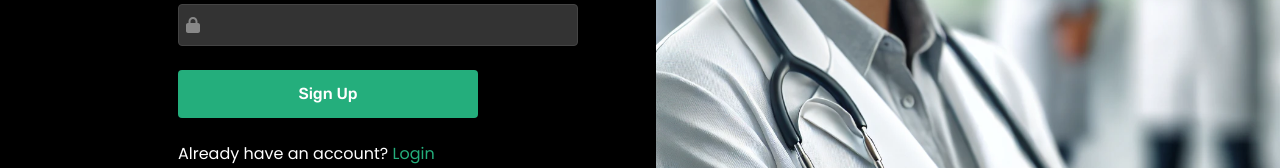
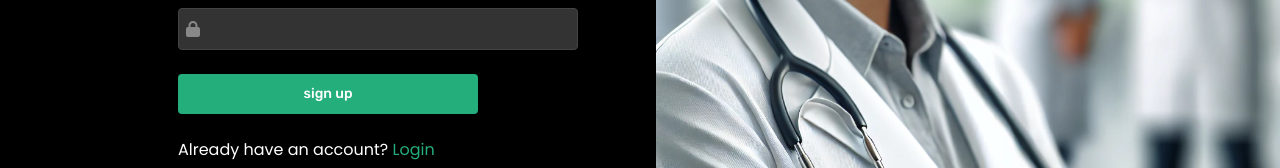
Before and after one commit to CHEGEBB/healthmasterv2, a Next.js app: page / in a window 1280 px wide. Shown: the part 360-528 px from the top of the page. Built offline with nearby package versions, Linux system fonts and the light colour scheme.

Commit message:
feat: Add lazy loading for images and update npm dependencies

```diff
--- a/app/page.jsx
+++ b/app/page.jsx
@@ -4,6 +4,7 @@
 import { FontAwesomeIcon } from "@fortawesome/react-fontawesome";
 import { faEnvelope, faLock, faUser } from "@fortawesome/free-solid-svg-icons";
 import "../sass/auth.scss";
+import { Button, Input } from "@/components/ui/button"
 
 export default function Home() {
   const [focusedInput, setFocusedInput] = useState(null);
@@ -69,9 +70,9 @@
             </div>
           </div>
           <div className="form-group">
-            <button type="submit" className="btn btn-primary">
-              Sign Up
-            </button>
+          <Button type="submit" className="btn btn-primary">
+          sign up
+            </Button>
           </div>
         </form>
         <div className="form-group">
--- /dev/null
+++ b/components/ui/button.tsx
@@ -0,0 +1,56 @@
+import * as React from "react"
+import { Slot } from "@radix-ui/react-slot"
+import { cva, type VariantProps } from "class-variance-authority"
+
+import { cn } from "@/lib/utils"
+
+const buttonVariants = cva(
+  "inline-flex items-center justify-center whitespace-nowrap rounded-md text-sm font-medium ring-offset-background transition-colors focus-visible:outline-none focus-visible:ring-2 focus-visible:ring-ring focus-visible:ring-offset-2 disabled:pointer-events-none disabled:opacity-50",
+  {
+    variants: {
+      variant: {
+        default: "bg-primary text-primary-foreground hover:bg-primary/90",
+        destructive:
+          "bg-destructive text-destructive-foreground hover:bg-destructive/90",
+        outline:
+          "border border-input bg-background hover:bg-accent hover:text-accent-foreground",
+        secondary:
+          "bg-secondary text-secondary-foreground hover:bg-secondary/80",
+        ghost: "hover:bg-accent hover:text-accent-foreground",
+        link: "text-primary underline-offset-4 hover:underline",
+      },
+      size: {
+        default: "h-10 px-4 py-2",
+        sm: "h-9 rounded-md px-3",
+        lg: "h-11 rounded-md px-8",
+        icon: "h-10 w-10",
+      },
+    },
+    defaultVariants: {
+      variant: "default",
+      size: "default",
+    },
+  }
+)
+
+export interface ButtonProps
+  extends React.ButtonHTMLAttributes<HTMLButtonElement>,
+    VariantProps<typeof buttonVariants> {
+  asChild?: boolean
+}
+
+const Button = React.forwardRef<HTMLButtonElement, ButtonProps>(
+  ({ className, variant, size, asChild = false, ...props }, ref) => {
+    const Comp = asChild ? Slot : "button"
+    return (
+      <Comp
+        className={cn(buttonVariants({ variant, size, className }))}
+        ref={ref}
+        {...props}
+      />
+    )
+  }
+)
+Button.displayName = "Button"
+
+export { Button, buttonVariants }
--- /dev/null
+++ b/components/ui/input.tsx
@@ -0,0 +1,25 @@
+import * as React from "react"
+
+import { cn } from "@/lib/utils"
+
+export interface InputProps
+  extends React.InputHTMLAttributes<HTMLInputElement> {}
+
+const Input = React.forwardRef<HTMLInputElement, InputProps>(
+  ({ className, type, ...props }, ref) => {
+    return (
+      <input
+        type={type}
+        className={cn(
+          "flex h-10 w-full rounded-md border border-input bg-background px-3 py-2 text-sm ring-offset-background file:border-0 file:bg-transparent file:text-sm file:font-medium placeholder:text-muted-foreground focus-visible:outline-none focus-visible:ring-2 focus-visible:ring-ring focus-visible:ring-offset-2 disabled:cursor-not-allowed disabled:opacity-50",
+          className
+        )}
+        ref={ref}
+        {...props}
+      />
+    )
+  }
+)
+Input.displayName = "Input"
+
+export { Input }
--- a/package.json
+++ b/package.json
@@ -12,6 +12,7 @@
     "@fortawesome/fontawesome-svg-core": "^6.6.0",
     "@fortawesome/free-solid-svg-icons": "^6.6.0",
     "@fortawesome/react-fontawesome": "^0.2.2",
+    "@radix-ui/react-slot": "^1.1.0",
     "autoprefixer": "^10.4.20",
     "class-variance-authority": "^0.7.0",
     "clsx": "^2.1.1",
```
Also changed, not shown: 1 other file (tests, documents, lock files or other folders).
